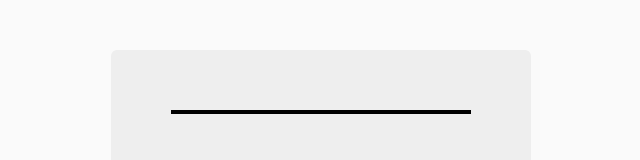
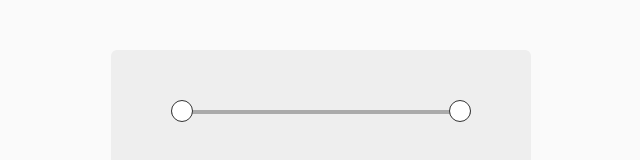
Before and after one commit to ojassvi/jsRange, a website: page app/index.html in a window 1280 px wide. Shown: the whole page, without its empty margins (319-959 px from the left). Drawn offline with nearby package versions, Linux system fonts and the light colour scheme; files that its build step writes are made by us from their sources.

Commit message:
Basic css setup done.

```diff
--- a/app/index.html
+++ b/app/index.html
@@ -21,7 +21,7 @@
         <div class="slider">
             <div class="slider-bar"></div>
             <span class="slider-handle left-handle"></span>
-            <span class="slider-handle left-handle"></span>
+            <span class="slider-handle right-handle"></span>
         </div>
     </div>
 
--- a/app/styles/slider.less
+++ b/app/styles/slider.less
@@ -1,5 +1,23 @@
 .slider {
+    position: relative;
     .slider-bar {
-        border: 2px solid #000;
+        border: 2px solid #aaa;
+    }
+    .slider-handle {
+        width: 20px;
+        height: 20px;
+        border-radius: 50%;
+        position: absolute;
+        top: -10px;
+        display: inline-block;
+        background-color: #fff;
+        border: 1px solid #333;
+
+        &.left-handle {
+            left: 0;
+        }
+        &.right-handle {
+            right: 0;
+        }
     }
 }
```
